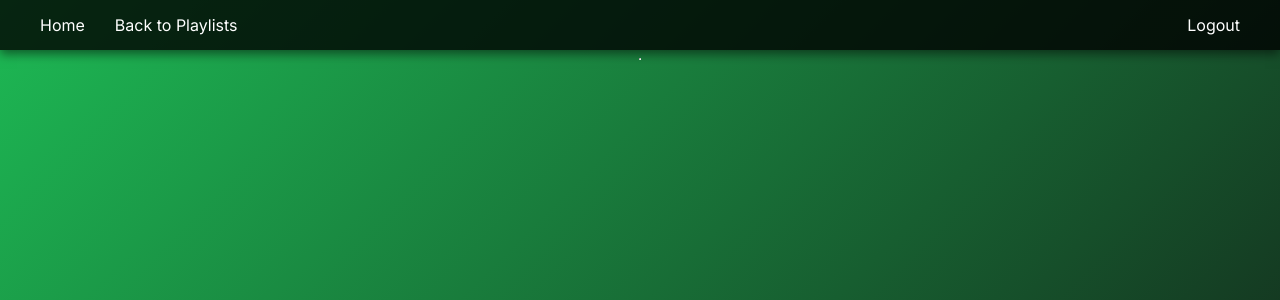
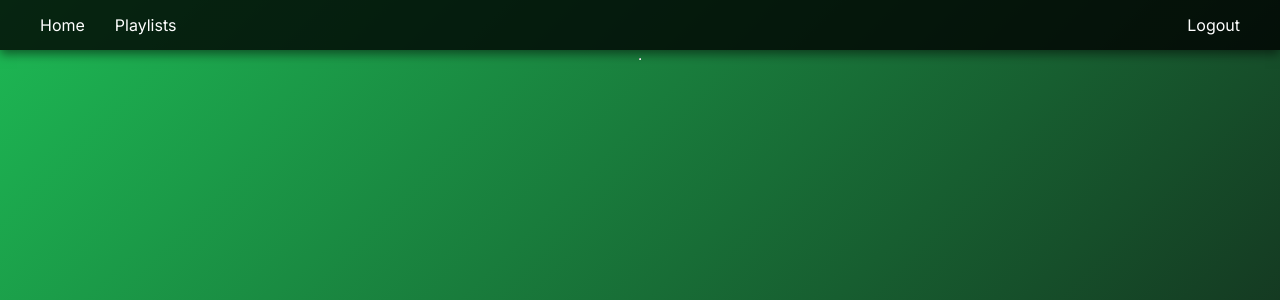
Before and after one commit to williamjones0471/TuneTrack, a Django app: template musicapp/templates/musicapp/create_playlist.html in a window 1280 px wide. Shown: the top 300 px of the page. Run offline with Django 5.2, Linux system fonts and the light colour scheme; the template is opened without the code that fills it, so the values that code supplies are empty.

Commit message:
Update nav bar on create_playlist view

```diff
--- a/musicapp/templates/musicapp/create_playlist.html
+++ b/musicapp/templates/musicapp/create_playlist.html
@@ -126,7 +126,7 @@
         <div class="navbar">
             <nav>
                 <a class="nav-link" href="{% url 'home' %}">Home</a>
-                <a class="nav-link" href="{% url 'select_playlist' %}">Back to Playlists</a>
+                <a class="nav-link" href="{% url 'select_playlist' %}">Playlists</a>
             </nav>
             <a class="logout" href="{% url 'logout' %}">Logout</a>
         </div>
```
